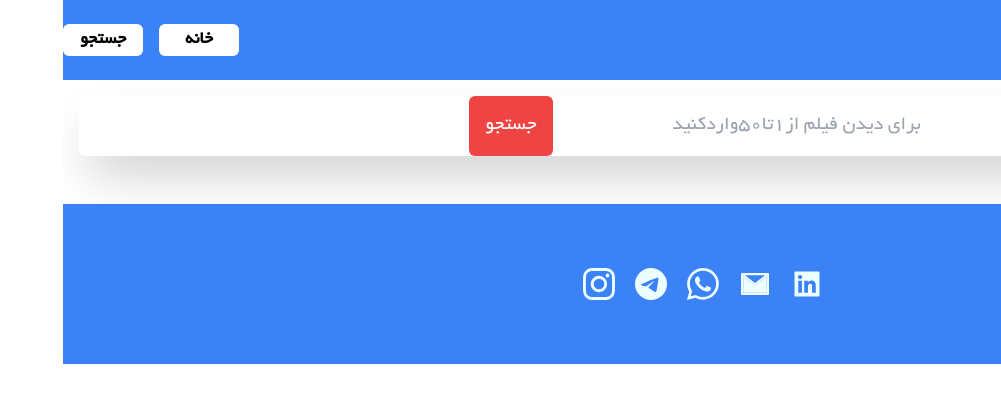
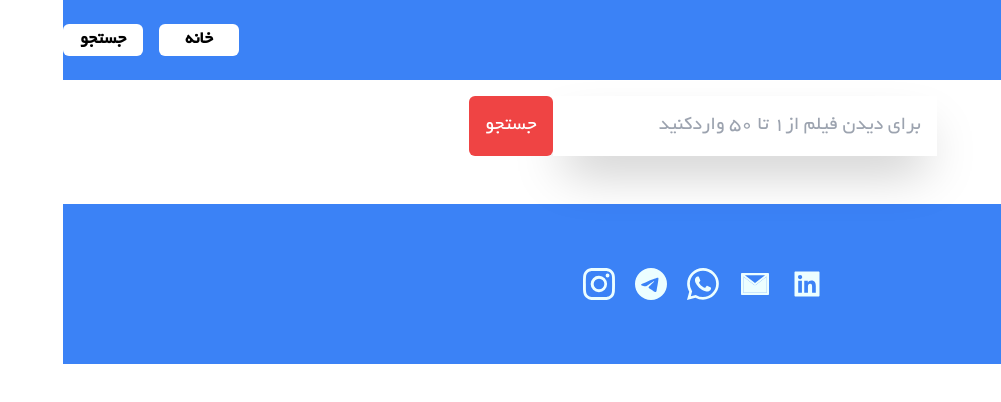
Before and after one commit to ghiyaee/tamashaKaneh-movies, a Next.js app: page /search in a window 1280 px wide. Shown: the top 402 px of the page, without its empty margins (279-1280 px from the left). Built offline with nearby package versions, Linux system fonts and the light colour scheme.

Commit message:
fix style input

```diff
--- a/app/movies/[id]/page.jsx
+++ b/app/movies/[id]/page.jsx
@@ -12,7 +12,7 @@ const SingelMovie = async ({ params }) => {
     return Not_found();
   }
   return (
-    <main className=" p-6  shadow-2xl rounded-lg m-6 bg-black text-white">
+    <main className=" p-6  shadow-2xl rounded-lg m-6 bg-black text-white ">
       <section className="sm:text-[2rem]  flex justify-around flex-wrap">
         <div>
           <h1>{`نام فیلم :${movie.title}`}</h1>
--- a/app/page.jsx
+++ b/app/page.jsx
@@ -12,7 +12,7 @@ const dataMovies = async () => {
 const HomePage = async () => {
   const data = await dataMovies();
   return (
-    <main className="bg-blue-50">
+    <main className="bg-blue-50 ">
       <>
         <title>تماشاخانه</title>
         <meta name='description' content='تماشاخانه' />
--- a/app/search/page.jsx
+++ b/app/search/page.jsx
@@ -1,7 +1,7 @@
 'use client';
 import SearchBar from '@/components/serachbar';
 import Image from 'next/image';
-import { useEffect, useState } from 'react';
+import {  useState } from 'react';
 
 const Search = () => {
   const [movieId, setMoviesId] = useState('');
@@ -20,23 +20,23 @@ const Search = () => {
   };
 
   return (
-    <div className=" p-4 ">
-      <div className="shadow-2xl text-xl rounded-md ">
+    <>
+      <section className=" text-xl rounded-md p-4">
         <form onSubmit={handelSubmit} className="flex justify-center flex-wrap">
           <input
-            placeholder="برای دیدن فیلم از1تا50واردکنید"
-            className="outline-none w-96 p-4"
+            placeholder="برای دیدن فیلم از1 تا 50 واردکنید"
+            className="outline-none w-96 p-4 shadow-2xl"
             onChange={(e) => setMoviesId(e.target.value)}
           />
           <button
-            className="bg-red-500 text-white px-4 py-1 rounded-md"
+            className="bg-red-500 text-white px-4 py-1  rounded-md"
             onClick={fetchData}
           >
             جستجو
           </button>
         </form>
-      </div>
-      <main className="mt-8 bg-black text-white rounded-lg">
+      </section>
+      <main className="mt-8 bg-black text-white  rounded-lg">
         {movie ? (
           <div>
             <div className="flex flex-col gap-5 p-8  m-5 ">
@@ -81,7 +81,7 @@ const Search = () => {
           ''
         )}
       </main>
-    </div>
+    </>
   );
 };
 export default Search;
--- a/components/footer/index.jsx
+++ b/components/footer/index.jsx
@@ -5,7 +5,8 @@ import { AiFillLinkedin } from 'react-icons/ai';
 import { AiTwotoneMail } from 'react-icons/ai';
 const Footer = () => {
   return (
-    <footer className="h-[20vh] wx-[100vw] bg-blue-500 flex justify-center items-center text-cyan-50 p-2 lg:text-[2rem]">
+    <footer className="h-[20vh] wx-[100vw] bg-blue-500 flex justify-center items-center
+     text-cyan-50 p-2 lg:text-[2rem]  ">
       <div className="flex gap-5">
         <AiFillLinkedin />
         <AiTwotoneMail />
```
Also changed, not shown: components/header/index.jsx (+6 -3 lines).
